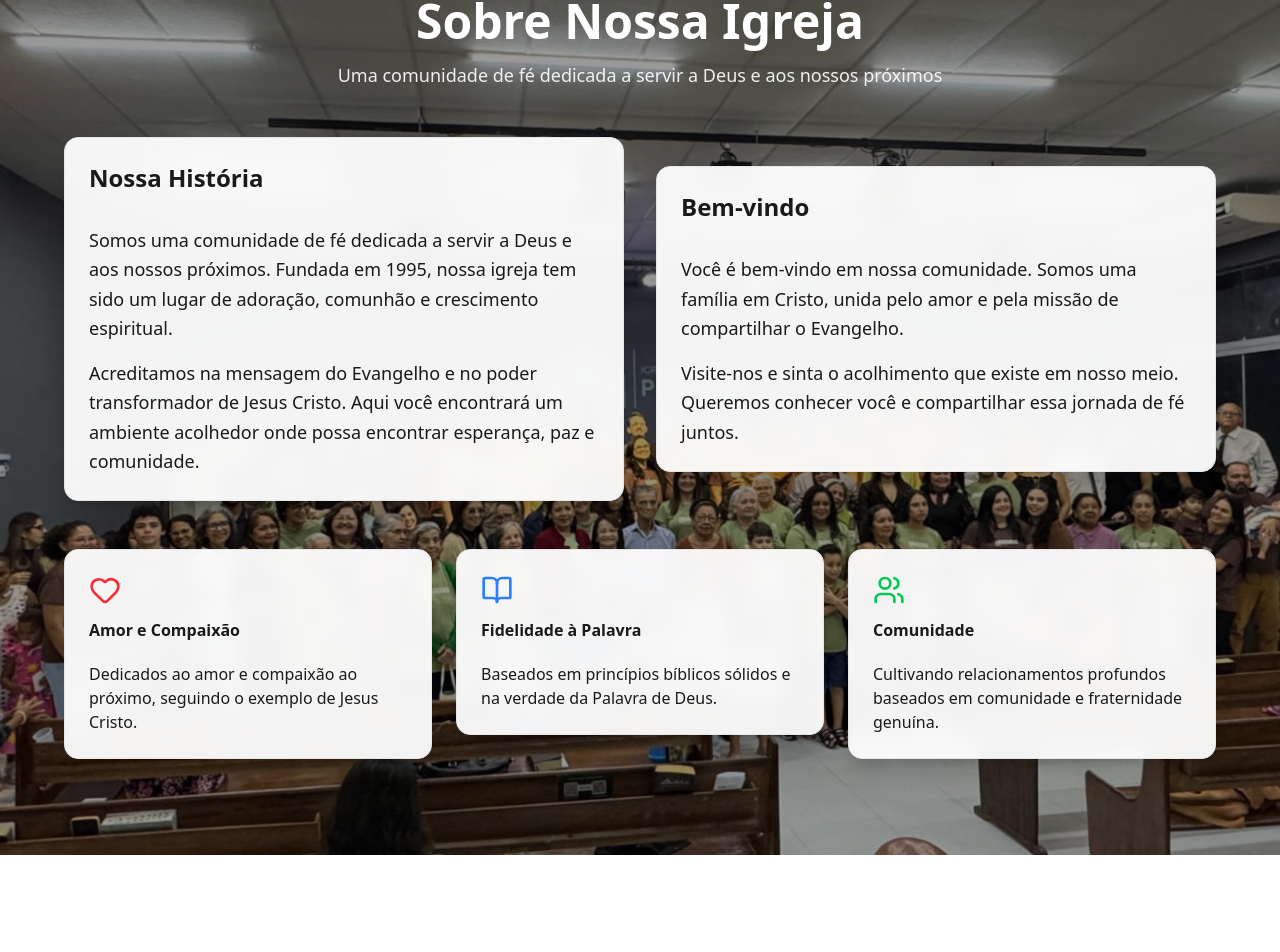
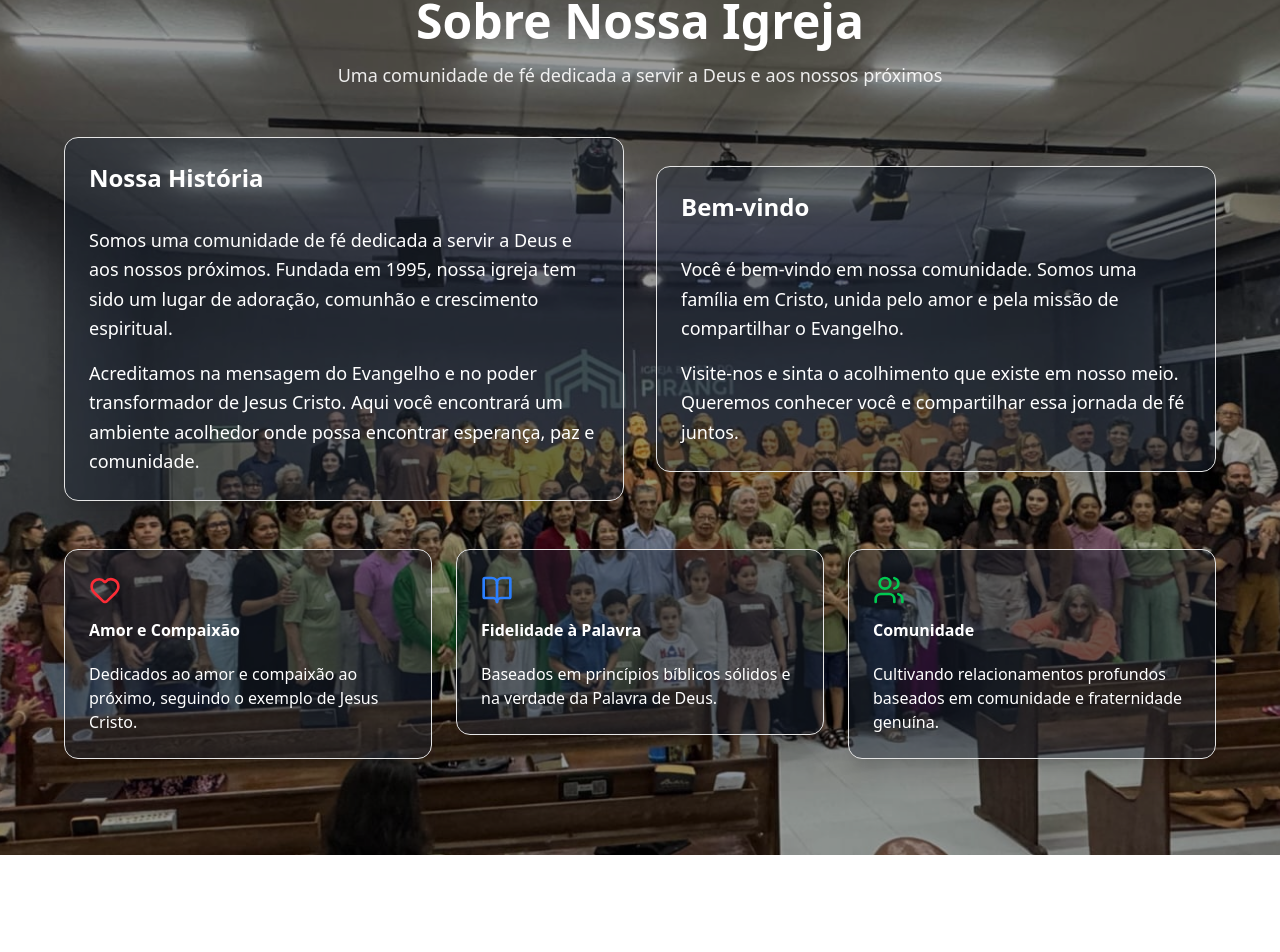
Before and after one commit to JVitorbs/ibp-next, a Next.js app: page / in a window 1280 px wide. Shown: the part 808-1760 px from the top of the page. Built offline with nearby package versions, Linux system fonts and the light colour scheme.

Commit message:
fix: Ajusta os estilos dos cards

```diff
--- a/src/components/AboutSection.tsx
+++ b/src/components/AboutSection.tsx
@@ -36,17 +36,17 @@ export default function AboutSection() {
         <div className="grid md:grid-cols-2 gap-8 items-center mb-12">
           {/* Card esquerdo */}
           <ScrollReveal direction="left">
-            <Card className="bg-white/95 backdrop-blur shadow-xl">
+            <Card className="bg-gray-800/40 shadow-xl">
               <CardHeader>
-                <CardTitle className="text-2xl">Nossa História</CardTitle>
+                <CardTitle className="text-2xl text-white">Nossa História</CardTitle>
               </CardHeader>
               <CardContent className="space-y-4">
-                <p className="text-lg leading-relaxed">
+                <p className="text-white text-lg leading-relaxed">
                   Somos uma comunidade de fé dedicada a servir a Deus e aos nossos
                   próximos. Fundada em 1995, nossa igreja tem sido um lugar de
                   adoração, comunhão e crescimento espiritual.
                 </p>
-                <p className="text-lg leading-relaxed">
+                <p className="text-white text-lg leading-relaxed">
                   Acreditamos na mensagem do Evangelho e no poder transformador de
                   Jesus Cristo. Aqui você encontrará um ambiente acolhedor onde
                   possa encontrar esperança, paz e comunidade.
@@ -57,15 +57,15 @@ export default function AboutSection() {
 
           {/* Espaço vazio ou outro card */}
           <ScrollReveal direction="right">
-            <Card className="bg-white/95 backdrop-blur shadow-xl">
+            <Card className="bg-gray-800/40 shadow-xl">
               <CardHeader>
-                <CardTitle className="text-2xl">Bem-vindo</CardTitle>
+                <CardTitle className="text-2xl text-white">Bem-vindo</CardTitle>
               </CardHeader>
               <CardContent className="space-y-4">
-                <p className="text-lg leading-relaxed">
+                <p className="text-white text-lg leading-relaxed">
                   Você é bem-vindo em nossa comunidade. Somos uma família em Cristo, unida pelo amor e pela missão de compartilhar o Evangelho.
                 </p>
-                <p className="text-lg leading-relaxed">
+                <p className="text-white text-lg leading-relaxed">
                   Visite-nos e sinta o acolhimento que existe em nosso meio. Queremos conhecer você e compartilhar essa jornada de fé juntos.
                 </p>
               </CardContent>
@@ -76,36 +76,36 @@ export default function AboutSection() {
         {/* Valores */}
         <div className="grid md:grid-cols-3 gap-6">
           <ScrollReveal direction="left" delay={0}>
-            <Card className="bg-white/95 backdrop-blur shadow-xl">
+            <Card className="bg-gray-800/40 shadow-xl">
               <CardHeader>
                 <Heart className="h-8 w-8 mb-2 text-red-500" />
-                <CardTitle>Amor e Compaixão</CardTitle>
+                <CardTitle className="text-white">Amor e Compaixão</CardTitle>
               </CardHeader>
-              <CardContent>
+              <CardContent className="text-white">
                 Dedicados ao amor e compaixão ao próximo, seguindo o exemplo de Jesus Cristo.
               </CardContent>
             </Card>
           </ScrollReveal>
 
           <ScrollReveal direction="up" delay={100}>
-            <Card className="bg-white/95 backdrop-blur shadow-xl">
+            <Card className="bg-gray-800/40 shadow-xl">
               <CardHeader>
                 <BookOpen className="h-8 w-8 mb-2 text-blue-500" />
-                <CardTitle>Fidelidade à Palavra</CardTitle>
+                <CardTitle className="text-white">Fidelidade à Palavra</CardTitle>
               </CardHeader>
-              <CardContent>
+              <CardContent className="text-white">
                 Baseados em princípios bíblicos sólidos e na verdade da Palavra de Deus.
               </CardContent>
             </Card>
           </ScrollReveal>
 
           <ScrollReveal direction="right" delay={200}>
-            <Card className="bg-white/95 backdrop-blur shadow-xl">
+            <Card className="bg-gray-800/40 shadow-xl">
               <CardHeader>
                 <Users className="h-8 w-8 mb-2 text-green-500" />
-                <CardTitle>Comunidade</CardTitle>
+                <CardTitle className="text-white">Comunidade</CardTitle>
               </CardHeader>
-              <CardContent>
+              <CardContent className="text-white">
                 Cultivando relacionamentos profundos baseados em comunidade e fraternidade genuína.
               </CardContent>
             </Card>
```
